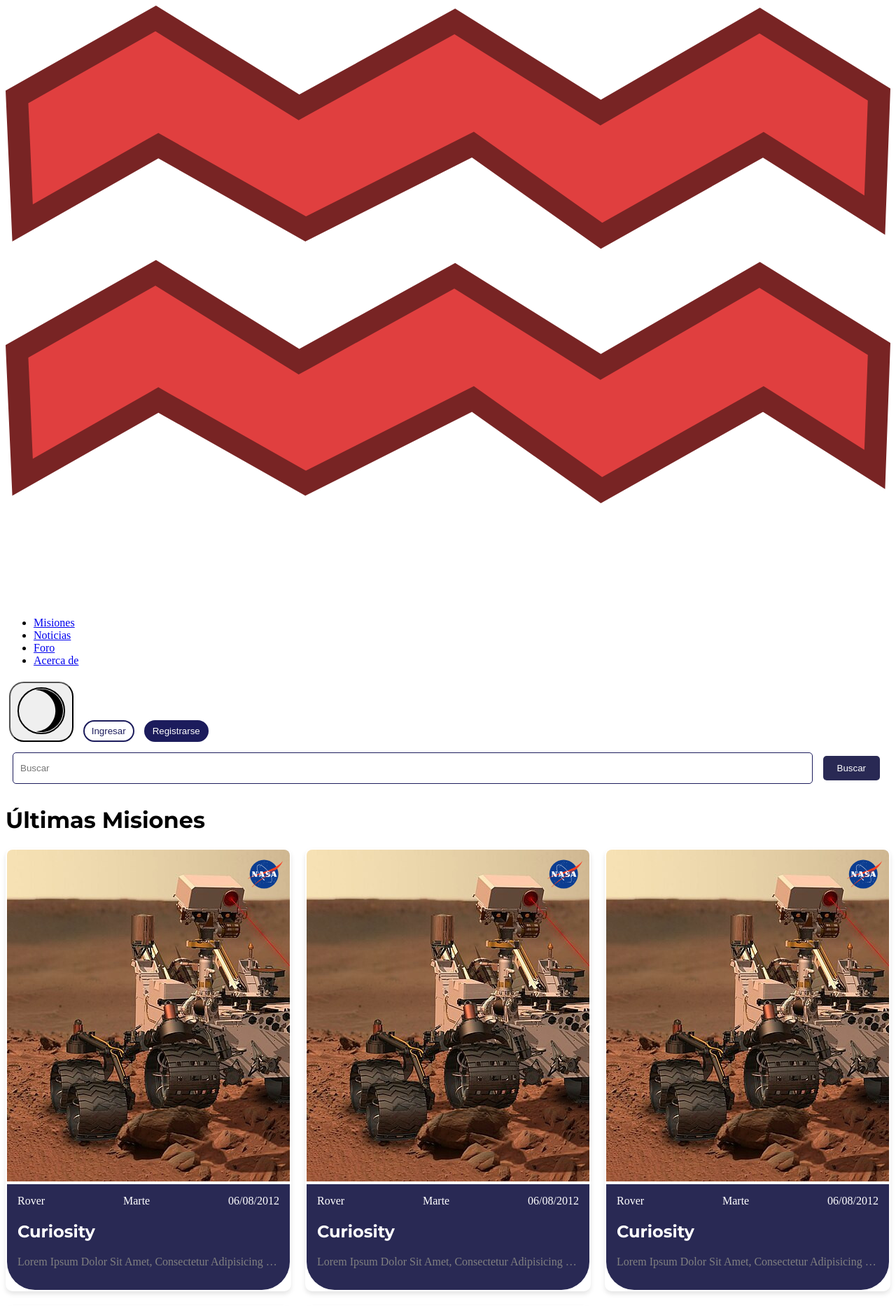
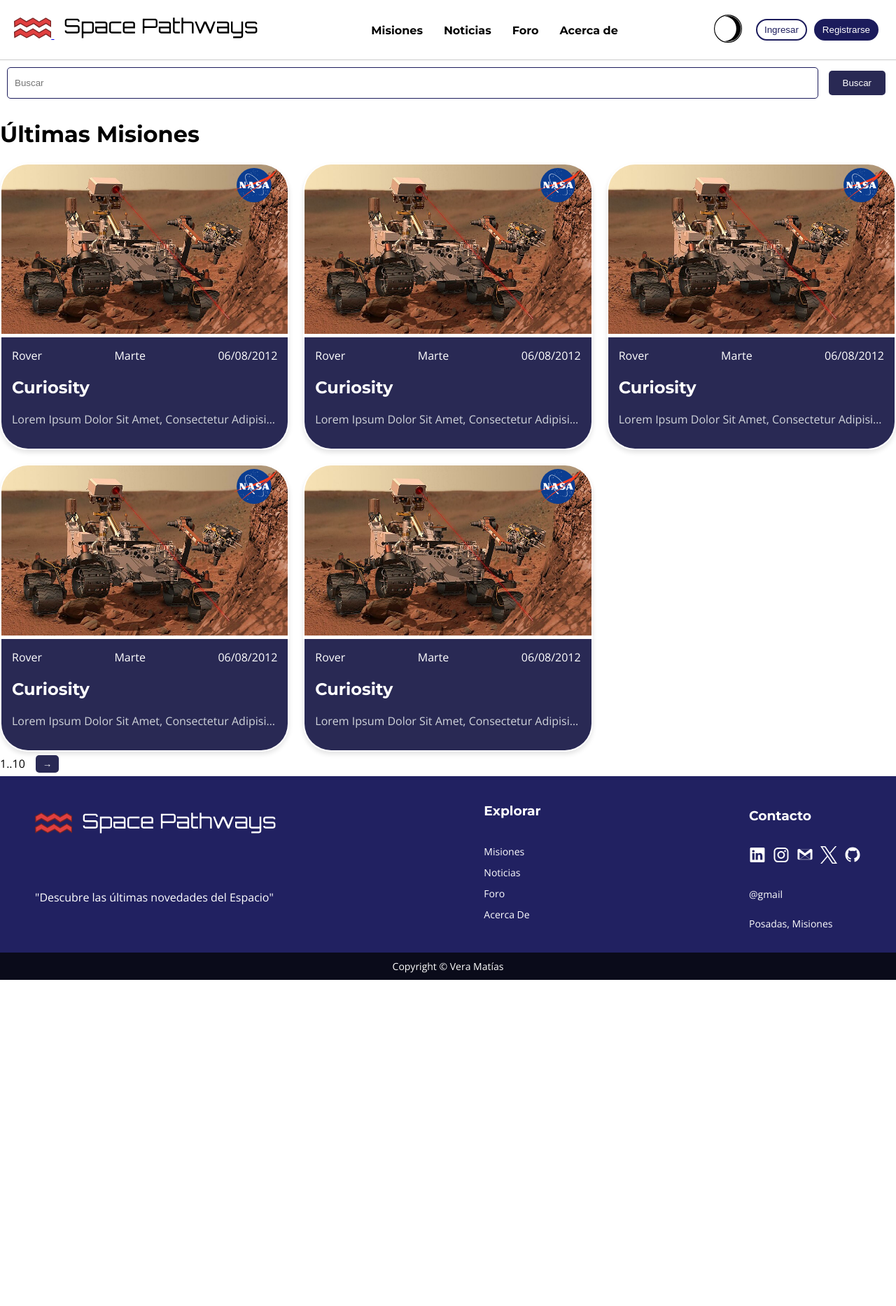
Before and after one commit to VeraMatiasE/Proyecto-Paradigmas-III, a PHP site: page /missions.html in a window 1280 px wide. Shown: the top 1866 px of the page at 70% size. After the commit the page ends 1400 px from the top, so only its background shows below. Run offline with PHP 8.4, Linux system fonts and the light colour scheme.

Commit message:
Fixed mission link and modified style of the mission card

```diff
--- a/src/index.html
+++ b/src/index.html
@@ -41,7 +41,7 @@
       </div>
       <nav>
         <ul>
-          <li><a href="misiones.html">Misiones</a></li>
+          <li><a href="missions.html">Misiones</a></li>
           <li><a href="#">Noticias</a></li>
           <li><a href="#">Foro</a></li>
           <li><a href="#">Acerca de</a></li>
--- a/src/missions.html
+++ b/src/missions.html
@@ -11,6 +11,7 @@
       rel="stylesheet"
     />
     <link rel="stylesheet" href="styles/styles.css" />
+    <link rel="stylesheet" href="styles/nav-footer.css" />
     <link rel="stylesheet" href="styles/gridmissions.css" />
   </head>
   <body>
@@ -40,7 +41,7 @@
       </div>
       <nav>
         <ul>
-          <li><a href="misiones.html">Misiones</a></li>
+          <li><a href="missions.html">Misiones</a></li>
           <li><a href="#">Noticias</a></li>
           <li><a href="#">Foro</a></li>
           <li><a href="#">Acerca de</a></li>
@@ -143,6 +144,7 @@
         </div>
 
         <div class="mission-card">
+          <a href="mision.html" class="mission-link">
             <div class="mission-image">
               <img
                 src="images/Missions/Banners/Curiosity.jpg"
@@ -166,6 +168,7 @@
                 Nec Odio Vulputate, Porttitor Diam Ut, Tincidunt...
               </p>
             </div>
+          </a>
         </div>
 
         <div class="mission-card">
--- a/src/styles/gridmissions.css
+++ b/src/styles/gridmissions.css
@@ -1,6 +1,8 @@
 :root {
   --border-grid: 40px;
   --font-size-p: 16px;
+  --description-color: #d1d5db;
+  --border-color: #4c5df6;
 }
 
 .search-container {
@@ -35,34 +37,47 @@
 
 .mission-card {
   background-color: white;
-  border-radius: 10px;
+  border-radius: var(--border-grid);
   box-shadow: 0px 4px 6px rgba(0, 0, 0, 0.1);
   overflow: hidden;
   border: 2px solid transparent;
+}
+
+.mission-card:hover {
+  border-color: var(--border-color);
+  box-shadow: 10px 10px 10px rgba(0, 0, 0, 0.1);
+}
+
+.mission-link {
+  text-decoration: none; /* Para que no subraye el texto */
 }
 
 .mission-image {
   position: relative;
 }
 
+.mission-image img:first-child {
+  width: 100%;
+  height: 100%;
+}
+
 .agency-logo {
   position: absolute;
-  top: 10px;
-  right: 10px;
-  width: 50px;
-  height: 50px;
+  top: 5px;
+  right: 5px;
+  width: 20%;
+  height: 20%;
 }
 
 .mission-details {
   padding: 15px;
   background-color: #292954;
   color: white;
-  border-radius: 0 0 var(--border-grid) var(--border-grid);
 }
 
 .mission-details p {
   font-size: var(--font-size-p);
-  color: gray;
+  color: var(--description-color);
   text-overflow: ellipsis;
   white-space: nowrap;
   overflow: hidden;
```
Lines whose indentation alone changed are shown as unchanged.
